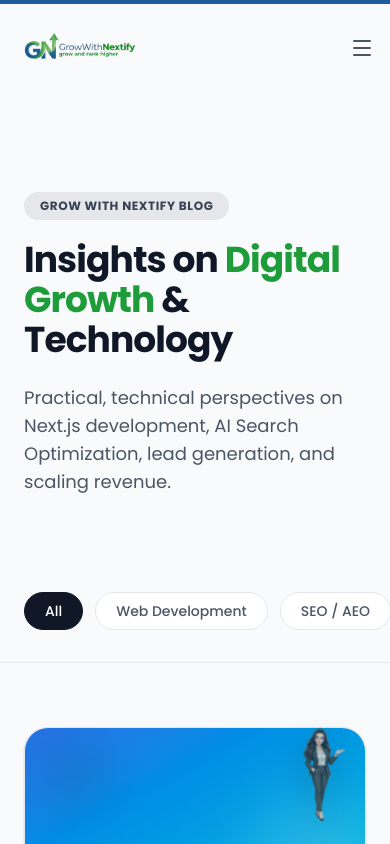
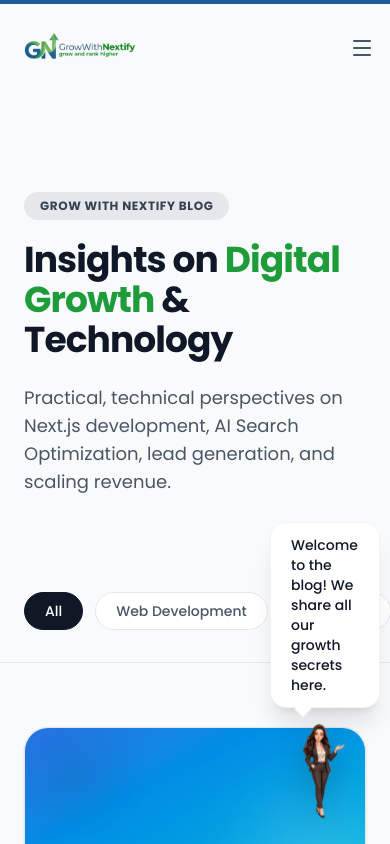
Before and after one commit to ahmad-ramzan/growwithnextify, a Next.js app: page /blog in a window 390 px wide. Shown: the top 844 px of the page. Built offline with nearby package versions, Linux system fonts and the light colour scheme.

Commit message:
feat: implement interactive AvatarGuide component and responsive Navbar navigation bar

```diff
--- a/src/components/AvatarGuide.tsx
+++ b/src/components/AvatarGuide.tsx
@@ -21,6 +21,7 @@
   const activeTimeline = useRef<gsap.core.Timeline | null>(null);
   const sequence = useRef(0);
   const currentSideRef = useRef<string>('');
+  const isInitialRender = useRef(true);
 
   useEffect(() => {
     const mediaQuery = window.matchMedia('(prefers-reduced-motion: reduce)');
@@ -36,13 +37,14 @@
     // Reset refs on mount to handle React StrictMode double-invocations
     currentSideRef.current = '';
     sequence.current = 0;
+    isInitialRender.current = true;
 
     const sections = gsap.utils.toArray<HTMLElement>('[data-avatar-section]');
 
     if (sections.length === 0) return;
 
-    // Initial position on screen
-    gsap.set(containerRef.current, { x: 0, y: 0, bottom: 20, right: 20, opacity: 0 });
+    // Initial position on screen - Removed opacity: 0 so it's visible instantly
+    gsap.set(containerRef.current, { x: 0, y: 0, bottom: 20, right: 20 });
 
     const handleSectionChange = (section: HTMLElement, side: string, msg: string) => {
       sequence.current += 1;
@@ -90,6 +92,24 @@
         scaleX = 1; // Face left
       }
 
+      if (isInitialRender.current) {
+        isInitialRender.current = false;
+        gsap.set(containerRef.current, { x: targetX });
+        gsap.set(avatarRef.current, { scaleX: scaleX });
+        setMessage(msg);
+        setIsVisible(!!msg);
+        setIsMoving(false);
+
+        // Restore the initial pop-in movement!
+        if (!prefersReducedMotion && avatarRef.current) {
+          gsap.fromTo(avatarRef.current,
+            { y: 30, opacity: 0 },
+            { y: 0, opacity: 1, duration: 0.5, ease: "back.out(1.5)", overwrite: "auto" }
+          );
+        }
+        return;
+      }
+
       const tl = gsap.timeline({
         onComplete: () => {
           if (sequence.current !== currentSeq) return; // Prevent old timelines from flickering state
@@ -105,7 +125,6 @@
       activeTimeline.current = tl;
 
       tl.to(containerRef.current, {
-        opacity: 1,
         x: targetX,
         duration: prefersReducedMotion ? 0 : 0.4,
         ease: 'power2.out',
--- a/src/components/Navbar.tsx
+++ b/src/components/Navbar.tsx
@@ -4,10 +4,18 @@
 import { Menu, X } from "lucide-react";
 import Link from "next/link";
 import Image from "next/image";
+import { usePathname } from "next/navigation";
 
 export default function Navbar() {
   const [open, setOpen] = useState(false);
   const [scrolled, setScrolled] = useState(false);
+  const pathname = usePathname();
+
+  const getLinkClass = (path: string) =>
+    `text-sm link-hover transition-colors ${pathname === path ? "text-[var(--brand-primary)] font-bold" : "text-gray-600 font-medium"}`;
+
+  const getMobileLinkClass = (path: string) =>
+    `link-hover transition-colors ${pathname === path ? "text-[var(--brand-primary)] font-bold" : "text-gray-900 font-medium"}`;
 
   useEffect(() => {
     const onScroll = () => setScrolled(window.scrollY > 20);
@@ -27,11 +35,11 @@
 
         {/* Centered links — absolute so they're dead center regardless of logo/CTA width */}
         <ul className="hidden md:flex items-center gap-8 absolute left-1/2 -translate-x-1/2">
-          <li><Link href="/" className="text-sm font-medium text-gray-600 link-hover">Home</Link></li>
-          <li><Link href="/services" className="text-sm font-medium text-gray-600 link-hover">Services</Link></li>
-          <li><Link href="/case-studies" className="text-sm font-medium text-gray-600 link-hover">Case Studies</Link></li>
-          <li><Link href="/offers" className="text-sm font-medium text-gray-600 link-hover">Offers</Link></li>
-          <li><Link href="/blog" className="text-sm font-medium text-gray-600 link-hover">Blog</Link></li>
+          <li><Link href="/" className={getLinkClass("/")}>Home</Link></li>
+          <li><Link href="/services" className={getLinkClass("/services")}>Services</Link></li>
+          <li><Link href="/case-studies" className={getLinkClass("/case-studies")}>Case Studies</Link></li>
+          <li><Link href="/offers" className={getLinkClass("/offers")}>Offers</Link></li>
+          <li><Link href="/blog" className={getLinkClass("/blog")}>Blog</Link></li>
         </ul>
 
         <div className="hidden md:flex items-center gap-4">
@@ -50,11 +58,11 @@
 
       {open && (
         <div className="md:hidden bg-white border-t border-gray-100 px-6 py-6 flex flex-col gap-4">
-          <Link href="/" onClick={() => setOpen(false)} className="text-gray-900 font-medium link-hover">Home</Link>
-          <Link href="/services" onClick={() => setOpen(false)} className="text-gray-900 font-medium link-hover">Services</Link>
-          <Link href="/case-studies" onClick={() => setOpen(false)} className="text-gray-900 font-medium link-hover">Case Studies</Link>
-          <Link href="/offers" onClick={() => setOpen(false)} className="text-gray-900 font-medium link-hover">Offers</Link>
-          <Link href="/blog" onClick={() => setOpen(false)} className="text-gray-900 font-medium link-hover">Blog</Link>
+          <Link href="/" onClick={() => setOpen(false)} className={getMobileLinkClass("/")}>Home</Link>
+          <Link href="/services" onClick={() => setOpen(false)} className={getMobileLinkClass("/services")}>Services</Link>
+          <Link href="/case-studies" onClick={() => setOpen(false)} className={getMobileLinkClass("/case-studies")}>Case Studies</Link>
+          <Link href="/offers" onClick={() => setOpen(false)} className={getMobileLinkClass("/offers")}>Offers</Link>
+          <Link href="/blog" onClick={() => setOpen(false)} className={getMobileLinkClass("/blog")}>Blog</Link>
           <Link
             href="/#contact"
             onClick={() => setOpen(false)}
```
